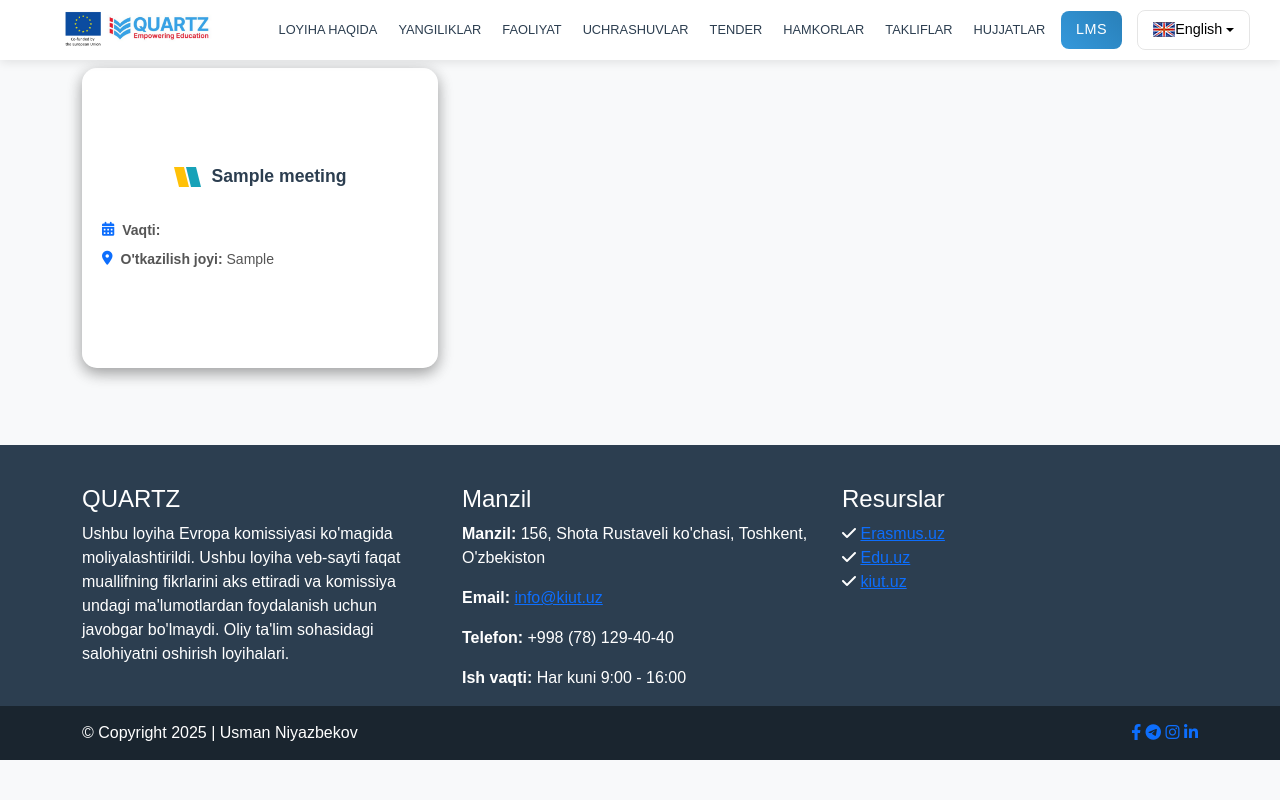
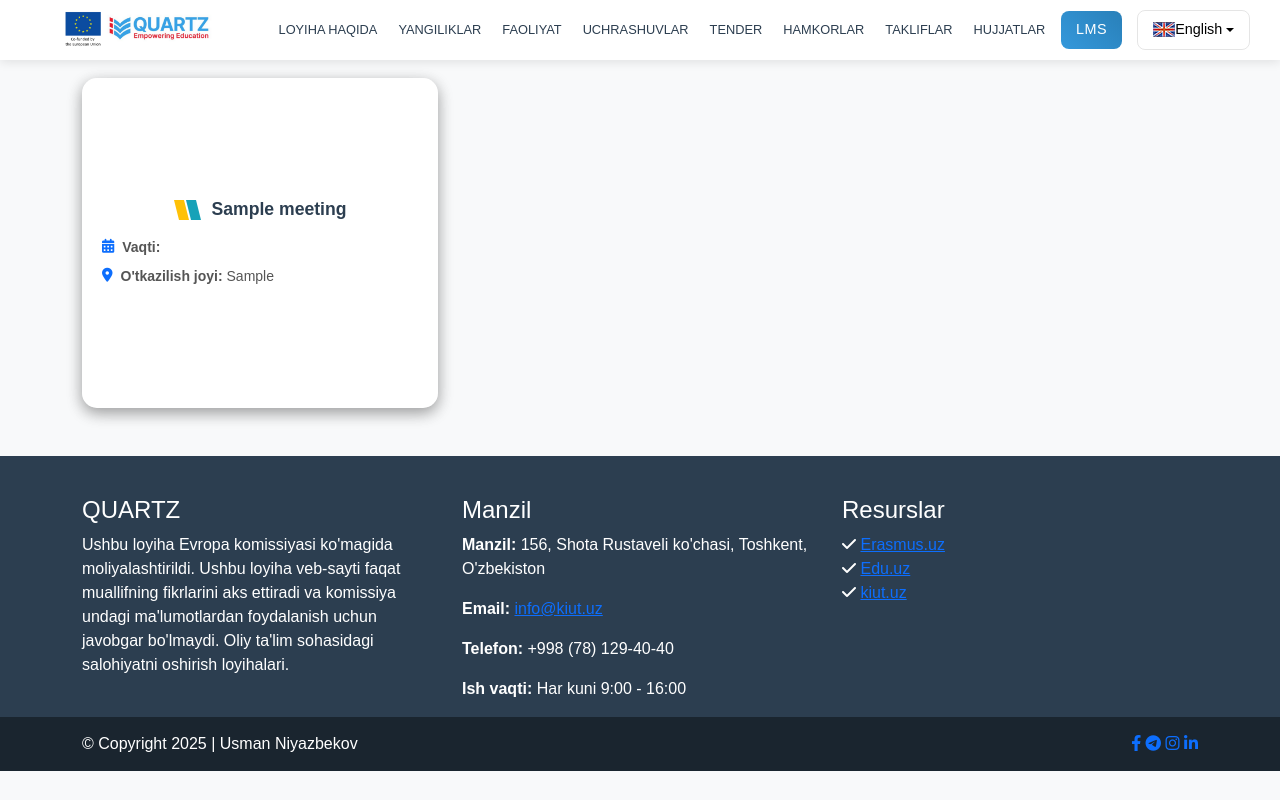
Before and after one commit to dilmurodsadullayev/Quartz, a Django app: page /meeting in a window 1280 px wide. Run offline with Django 5.2, Linux system fonts and the light colour scheme; tables that the repository leaves empty hold one stand-in row (values such as "Sample post"); some libraries are stand-ins or nearby versions.

Commit message:
change activity style and meeeting style

```diff
--- a/templates/quartz/activity.html
+++ b/templates/quartz/activity.html
@@ -104,7 +104,7 @@
 .activity-image img {
     width: 100%;
     height: 100%;
-    object-fit: cover;
+    object-fit: contain;
     transition: transform 0.3s ease;
 }
 
--- a/templates/quartz/meeting.html
+++ b/templates/quartz/meeting.html
@@ -9,7 +9,7 @@
 {% block content %}
 <style>
     body {
-        padding-top: 20px;
+        padding-top: 30px;
         padding-bottom: 40px;
         background-color: #f8f9fa;
     }
@@ -70,8 +70,8 @@
 
     .meeting-card {
         perspective: 1000px;
-        height: 300px;
         margin-bottom: 30px;
+        height: 100%;
     }
 
     .card-inner {
@@ -83,6 +83,7 @@
         transform-style: preserve-3d;
         box-shadow: 0 5px 15px rgba(0, 0, 0, 0.1);
         border-radius: 15px;
+        min-height: 300px;
     }
 
     .meeting-card:hover .card-inner {
@@ -98,11 +99,17 @@
         backface-visibility: hidden;
         border-radius: 15px;
         overflow: hidden;
+        top: 0;
+        left: 0;
     }
 
     .card-front {
         background-color: #ffffff;
         color: #2c3e50;
+        display: flex;
+        align-items: center;
+        justify-content: center;
+        padding: 20px;
     }
 
     .card-back {
@@ -113,14 +120,7 @@
         flex-direction: column;
         justify-content: center;
         padding: 20px;
-    }
-
-    .card-front .card-body {
-        padding: 20px;
-        height: 100%;
-        display: flex;
-        flex-direction: column;
-        justify-content: center;
+        text-align: left;
     }
 
     .card-back .card-title {
@@ -155,15 +155,16 @@
     }
 </style>
 
+
 <section class="meetings-section">
     <div class="container mt-5">
         <!-- Section Header -->
-
         <div class="row gy-4">
             {% for meeting in meetings %}
-            <div class="col-lg-4 col-md-6">
-                <div class="meeting-card">
+            <div class="col-lg-4 col-md-6 d-flex">
+                <div class="meeting-card w-100">
                     <div class="card-inner">
+                        <!-- Front Side -->
                         <div class="card-front">
                             <div class="card-body">
                                 <div class="d-flex align-items-center mb-3 justify-content-center">
@@ -186,6 +187,7 @@
                                 </div>
                             </div>
                         </div>
+                        <!-- Back Side -->
                         <div class="card-back">
                             <div class="card-body">
                                 <h5 class="card-title">{{ meeting.title }}</h5>
@@ -195,12 +197,15 @@
                         </div>
                     </div>
                 </div>
+            </div>
             {% empty %}
-                <div class="col-12 text-center">
-                    <h3 class="text-muted">{% trans "Hozircha uchrashuvlar mavjud emas." %}</h3>
-                </div>
+            <div class="col-12 text-center">
+                <h3 class="text-muted">{% trans "Hozircha uchrashuvlar mavjud emas." %}</h3>
+            </div>
             {% endfor %}
         </div>
     </div>
 </section>
+<br>
+<br>
 {% endblock content %}
```
